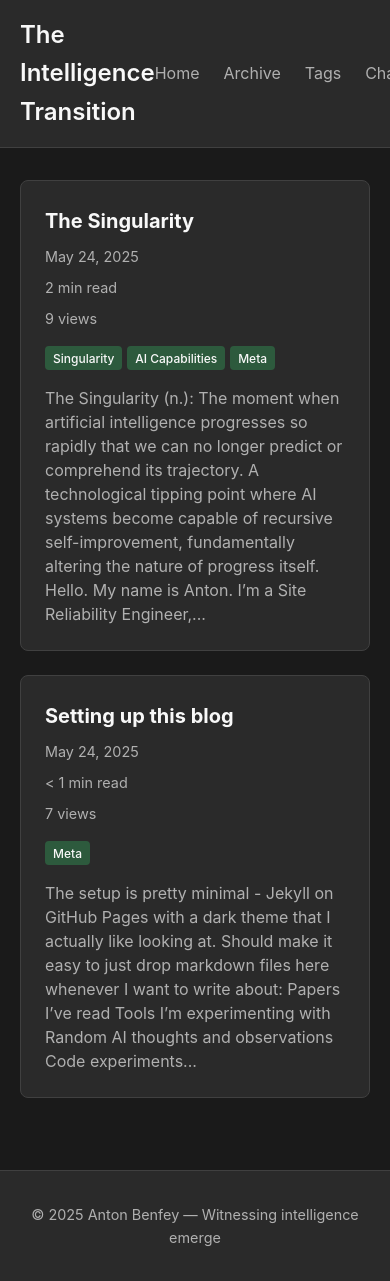
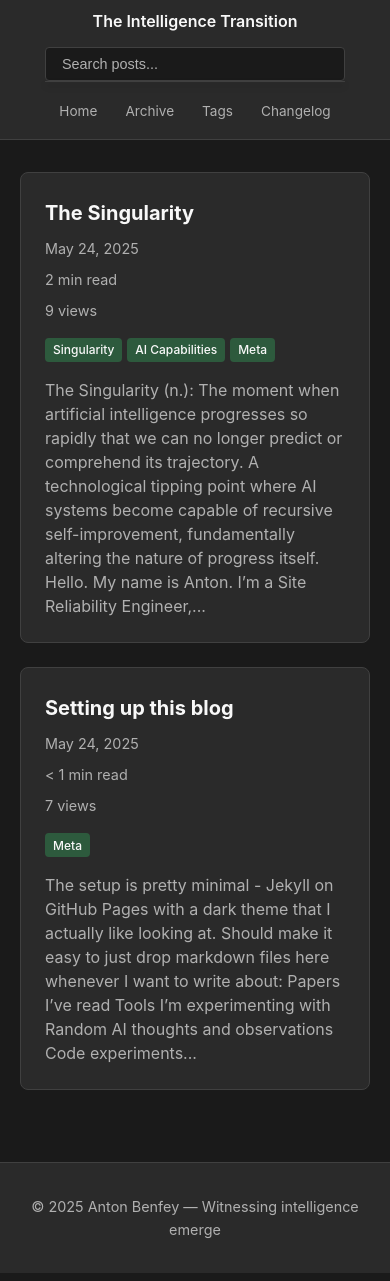
Before and after one commit to Benfey/benfey.github.io, a Jekyll site: the page built from index.html, in a window 390 px wide. Built offline with Jekyll 4.4.1, drawn with Linux system fonts in a browser that asks for light colours; the list of posts is cut into pages by our own code; comment, search, counter and statistics services are not loaded.

Commit message:
Fix mobile header layout issues
- Resolved title/navigation overlap on mobile devices
- Added search bar visibility on mobile with proper ordering
- Improved responsive breakpoints for better mobile experience
- Search container now appears above navigation links on mobile
- Reduced header padding and font sizes for mobile optimization

🤖 Generated with [Claude Code](https://claude.ai/code)

Co-Authored-By: Claude <noreply@anthropic.com>

```diff
--- a/assets/css/layout/header.css
+++ b/assets/css/layout/header.css
@@ -44,3 +44,62 @@
 .site-header nav a:hover {
     color: var(--text-accent);
 }
+
+/* Mobile responsive design */
+@media (max-width: 768px) {
+    .site-header {
+        padding: 0.75rem 0;
+    }
+
+    .site-header .container {
+        flex-direction: column;
+        gap: 1rem;
+        align-items: stretch;
+    }
+
+    .site-header h1 {
+        text-align: center;
+        font-size: 1.1rem;
+        margin: 0;
+        line-height: 1.2;
+    }
+
+    .site-header nav {
+        flex-direction: column;
+        gap: 1rem;
+        width: 100%;
+    }
+
+    .nav-links {
+        justify-content: center;
+        gap: 1rem;
+        flex-wrap: wrap;
+        order: 2;
+    }
+
+    .nav-links a {
+        font-size: 0.9rem;
+        padding: 0.25rem 0.5rem;
+    }
+
+    .search-container {
+        order: 1;
+        width: 100%;
+        margin: 0 auto;
+        max-width: 300px;
+    }
+}
+
+@media (max-width: 480px) {
+    .site-header h1 {
+        font-size: 1rem;
+    }
+
+    .nav-links {
+        gap: 0.75rem;
+    }
+
+    .nav-links a {
+        font-size: 0.85rem;
+    }
+}
```
